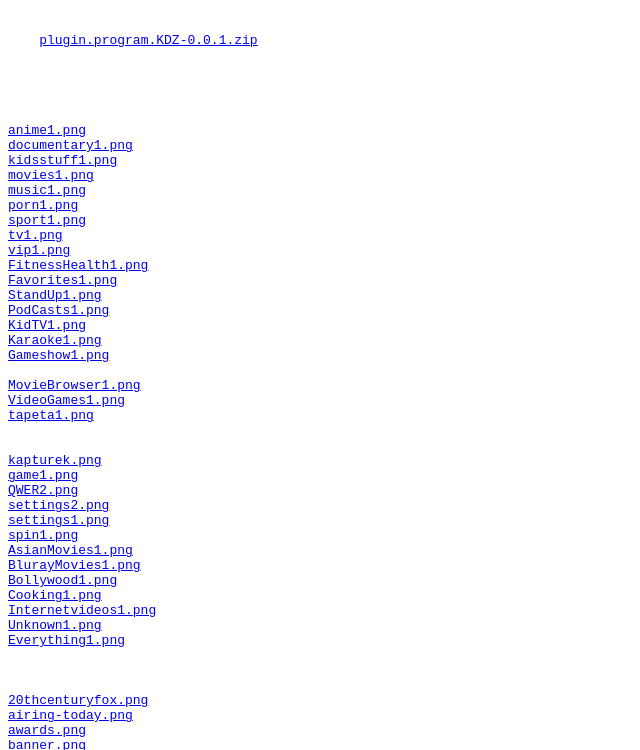
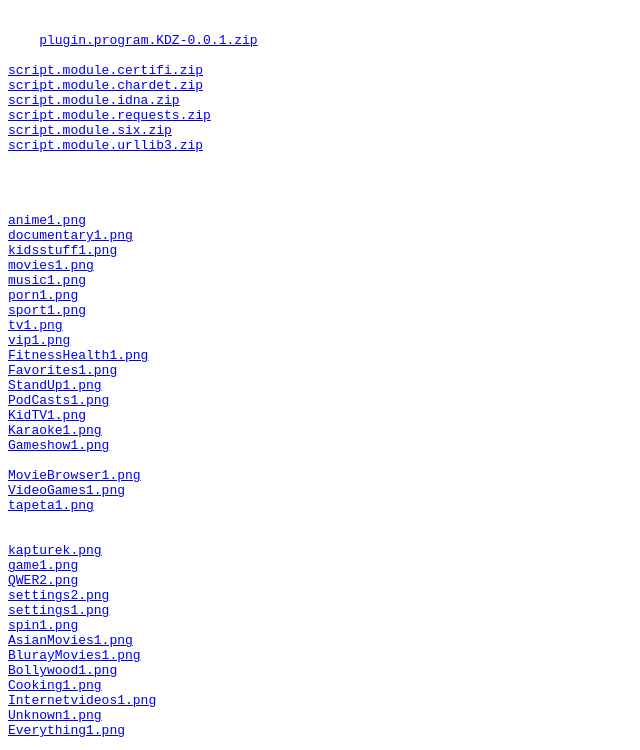
Before and after one commit to anon2018/KDZ, a plain HTML site: page docs/index.html in a window 1280 px wide. Shown: the part 48-798 px from the top of the page, without its empty margins (0-640 px from the left). Drawn offline with Linux system fonts and the light colour scheme.

Commit message:
Update index.html

```diff
--- a/docs/index.html
+++ b/docs/index.html
@@ -8,6 +8,12 @@
 
     <a href="plugin.program.KDZ-0.0.1.zip">plugin.program.KDZ-0.0.1.zip</a>
 
+<a href="script.module.certifi.zip">script.module.certifi.zip</a>
+<a href="script.module.chardet.zip">script.module.chardet.zip</a>
+<a href="script.module.idna.zip">script.module.idna.zip</a>
+<a href="script.module.requests.zip">script.module.requests.zip</a>
+<a href="script.module.six.zip">script.module.six.zip</a>
+<a href="script.module.urllib3.zip">script.module.urllib3.zip</a>
 
 
 
```
